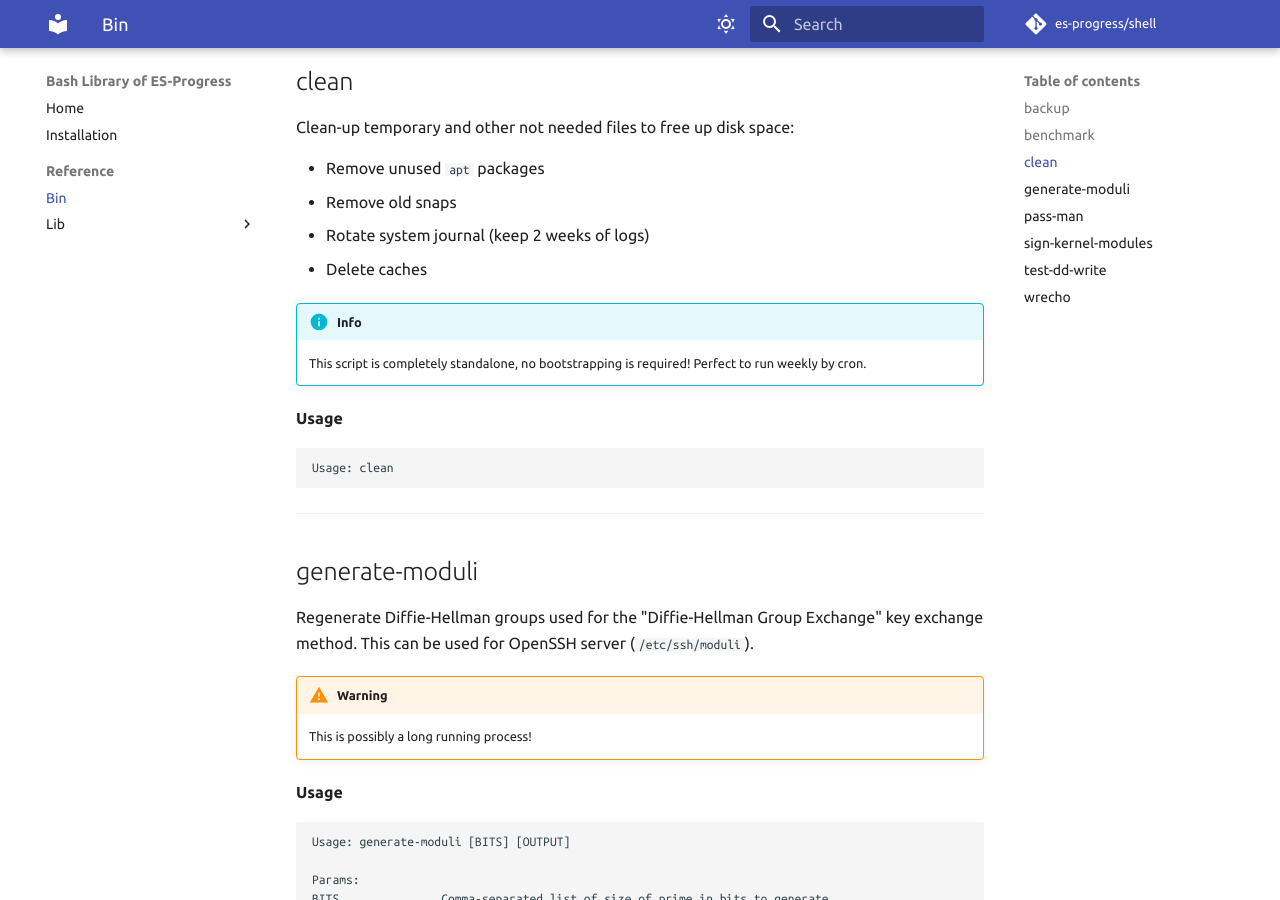
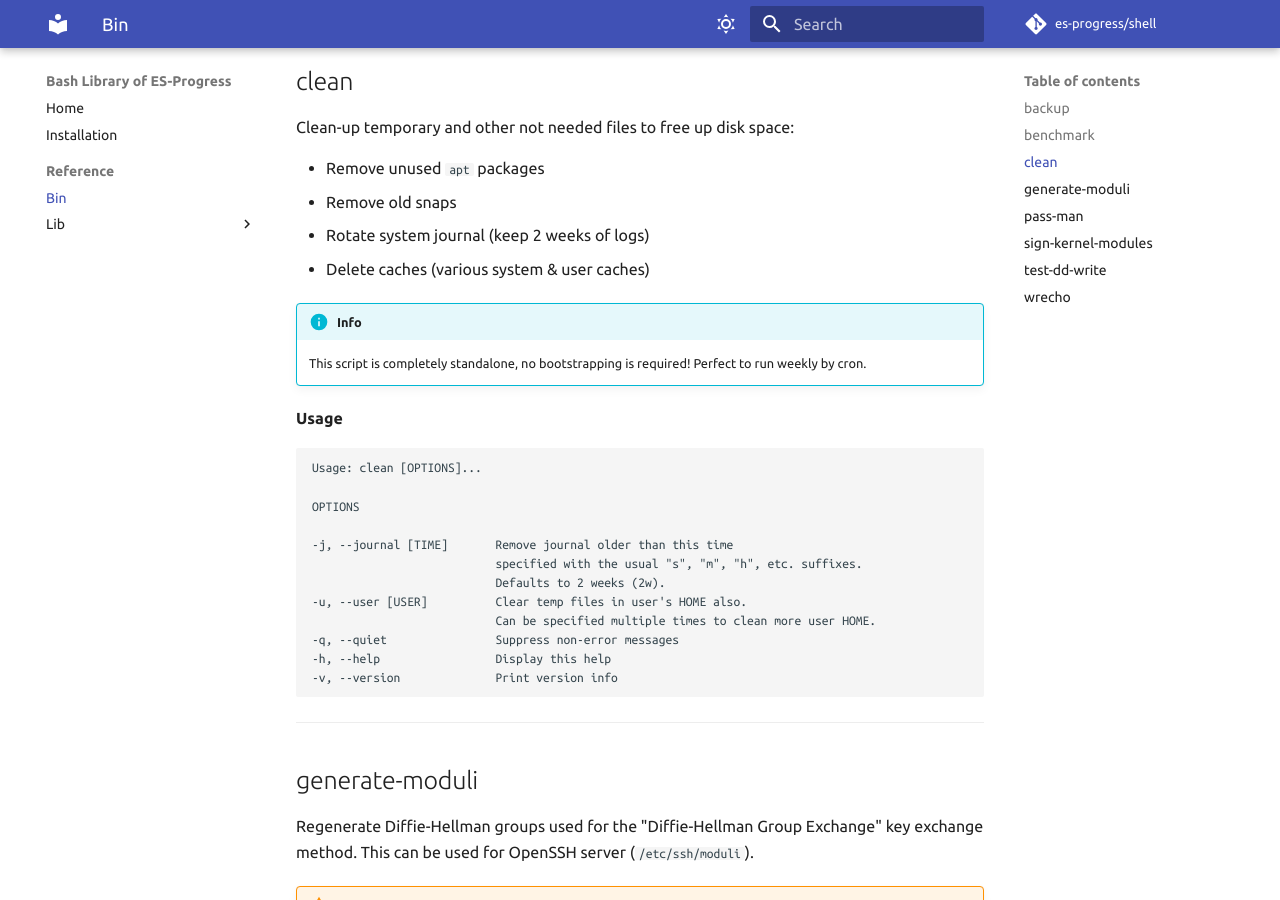
Before and after one commit to es-progress/shell, an MkDocs documentation site: the page built from docs/bin.md, in a window 1280 px wide and 900 px high, scrolled down 2598 px. Built offline with MkDocs 1.6.1 and Material for MkDocs 9.7.7, drawn with Linux system fonts in a browser that asks for light colours; emoji names are drawn with the system emoji font; comment, search, counter and statistics services are not loaded.

Commit message:
clean: docs

````diff
--- a/docs/bin.md
+++ b/docs/bin.md
@@ -121,7 +121,7 @@ Clean-up temporary and other not needed files to free up disk space:
 -   Remove unused `apt` packages
 -   Remove old snaps
 -   Rotate system journal (keep 2 weeks of logs)
--   Delete caches
+-   Delete caches (various system & user caches)
 
 !!! info
 
@@ -131,7 +131,18 @@ Clean-up temporary and other not needed files to free up disk space:
 **Usage**
 
 ```
-Usage: clean
+Usage: clean [OPTIONS]...
+
+OPTIONS
+
+-j, --journal [TIME]       Remove journal older than this time
+                           specified with the usual "s", "m", "h", etc. suffixes.
+                           Defaults to 2 weeks (2w).
+-u, --user [USER]          Clear temp files in user's HOME also.
+                           Can be specified multiple times to clean more user HOME.
+-q, --quiet                Suppress non-error messages
+-h, --help                 Display this help
+-v, --version              Print version info
 ```
 
 ---
````
